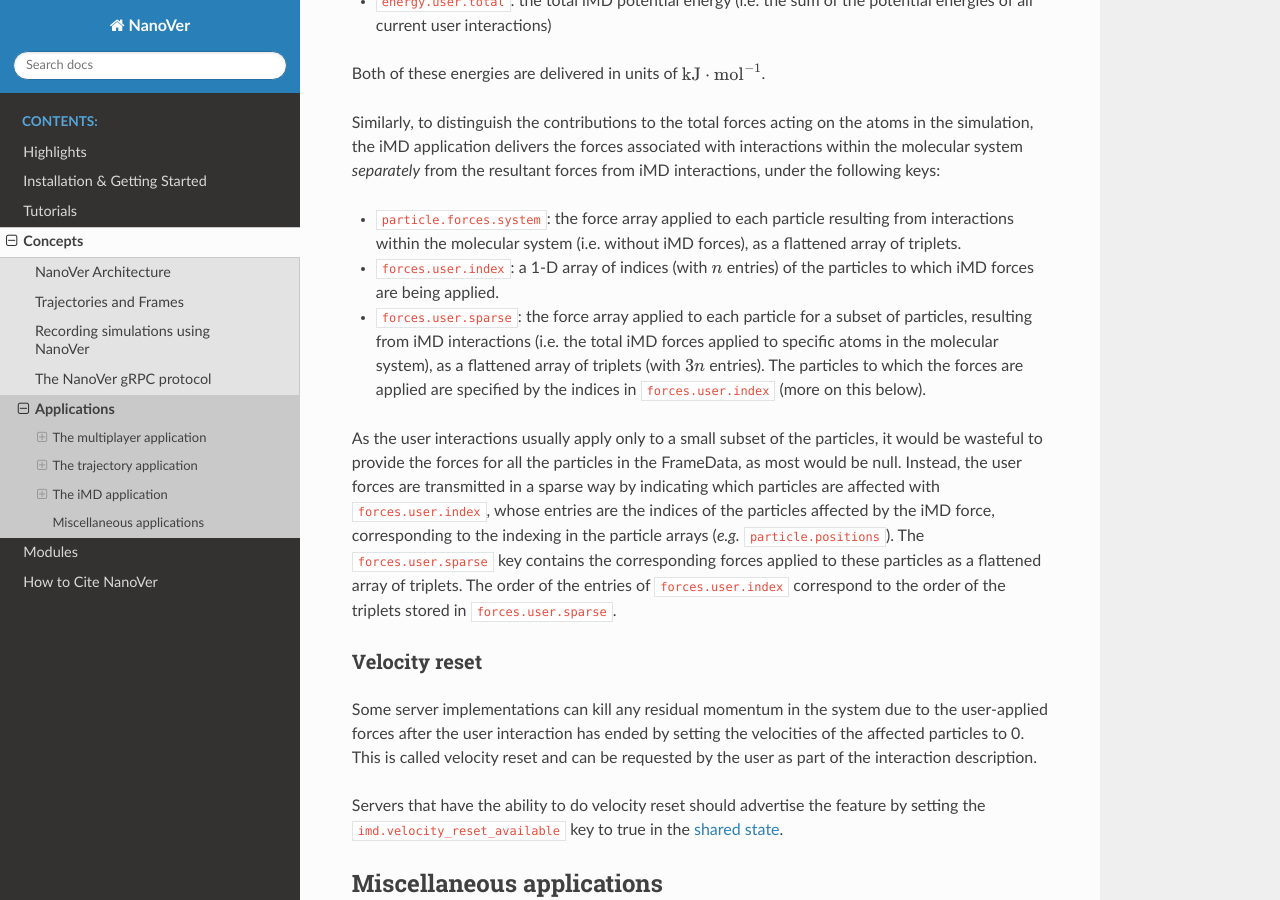
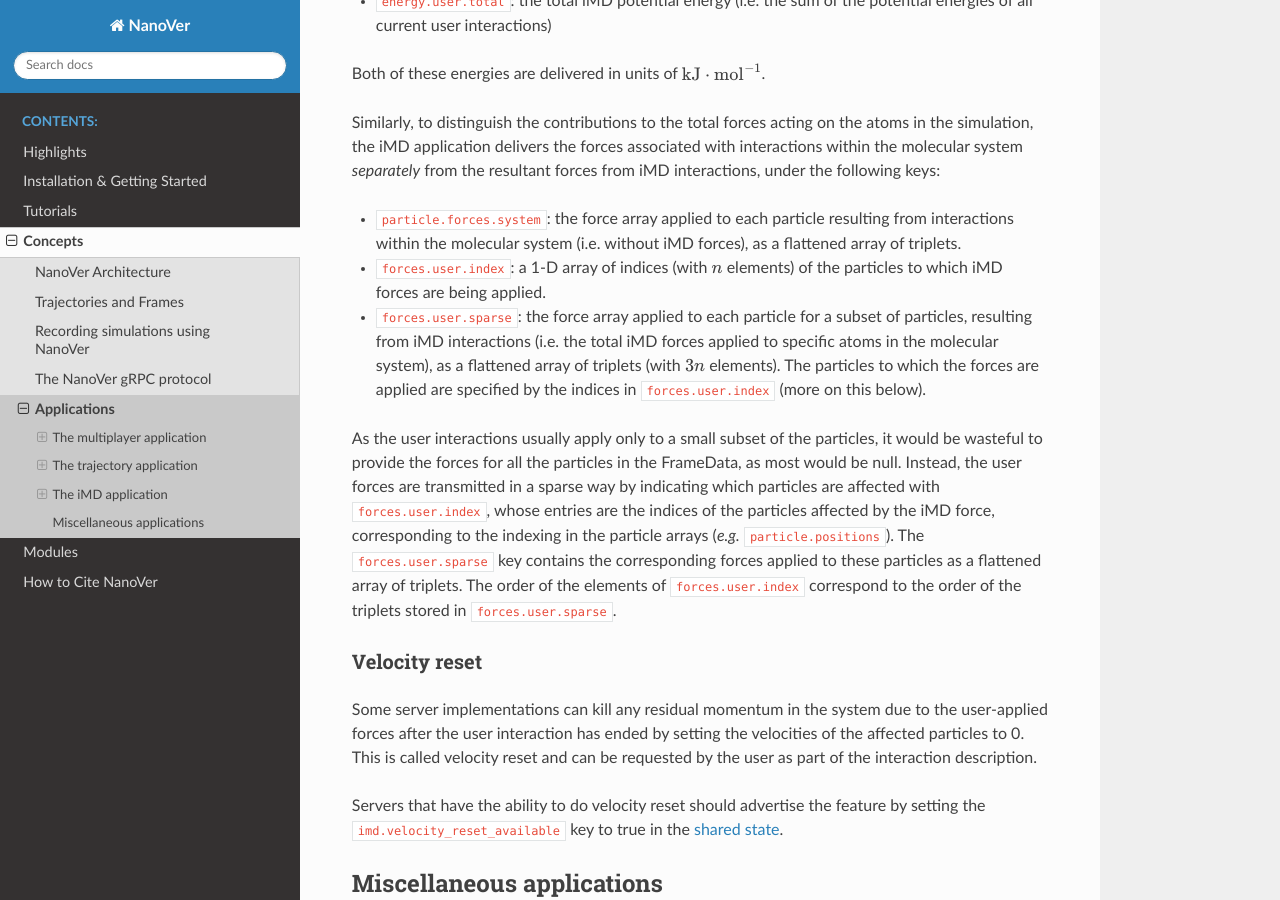
Before and after one commit to IRL2/nanover-docs, a Sphinx documentation site: the page built from source/concepts/applications.rst, in a window 1280 px wide and 900 px high, scrolled down 14934 px. Built offline with Sphinx 7.4.7 and the Read the Docs theme 3.1.0, drawn with Linux system fonts in a browser that asks for light colours; pages that are not in the unit, such as notebooks, are missing from menus; the version number could not be read and is left out.

Commit message:
Minor wording adjustment in FrameData keys in iMD section

```diff
--- a/source/concepts/applications.rst
+++ b/source/concepts/applications.rst
@@ -832,12 +832,12 @@ under the following keys:
 * ``particle.forces.system``: the force array applied to each particle resulting from
   interactions within the molecular system (i.e. without iMD forces), as a flattened
   array of triplets.
-* ``forces.user.index``: a 1-D array of indices (with :math:`n` entries) of the particles
+* ``forces.user.index``: a 1-D array of indices (with :math:`n` elements) of the particles
   to which iMD forces are being applied.
 * ``forces.user.sparse``: the force array applied to each particle for a subset of
   particles, resulting from iMD interactions (i.e. the total iMD forces applied to
   specific atoms in the molecular system), as a flattened array of triplets (with
-  :math:`3n` entries). The particles to which the forces are applied are specified by
+  :math:`3n` elements). The particles to which the forces are applied are specified by
   the indices in ``forces.user.index`` (more on this below).
 
 As the user interactions usually apply only to a small subset
@@ -847,7 +847,7 @@ a sparse way by indicating which particles are affected with ``forces.user.index
 whose entries are the indices of the particles affected by the iMD force,
 corresponding to the indexing in the particle arrays (`e.g.` ``particle.positions``).
 The ``forces.user.sparse`` key contains the corresponding forces applied to these particles
-as a flattened array of triplets. The order of the entries of ``forces.user.index`` correspond to the
+as a flattened array of triplets. The order of the elements of ``forces.user.index`` correspond to the
 order of the triplets stored in ``forces.user.sparse``.
 
 .. _velocity-reset:
```
